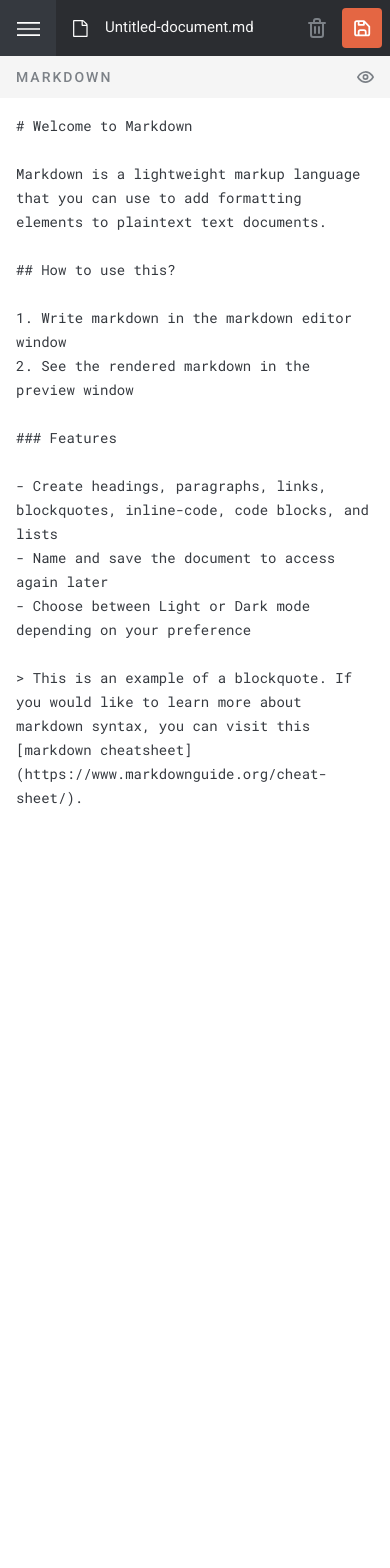
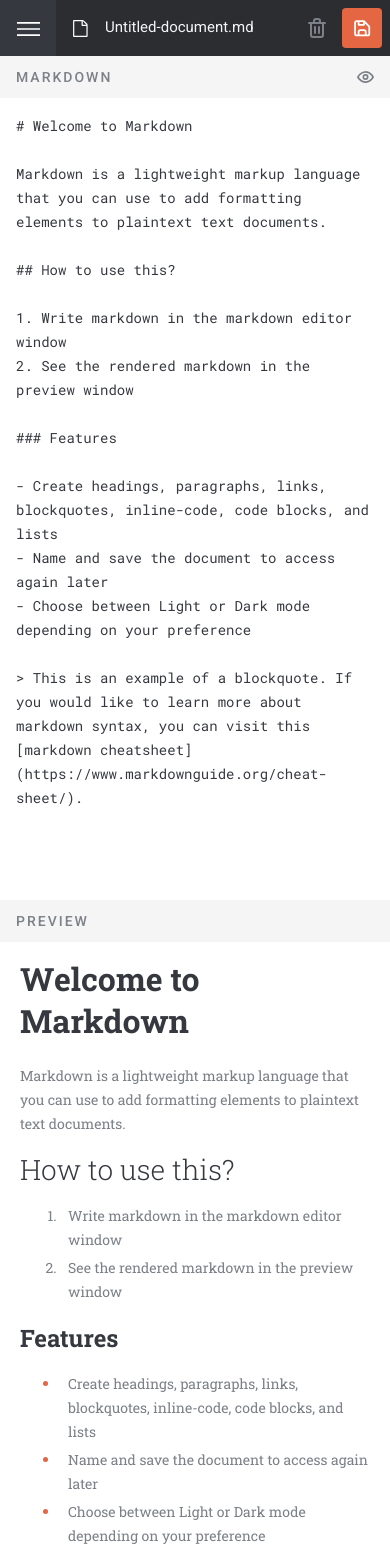
Before and after one commit to Furxx2000/In-browser-markdown-editor, a React (Vite) app: page / in a window 390 px wide. Shown: the top 1568 px of the page. Before the commit the page ends 900 px from the top, so only its background shows below. Built offline with nearby package versions, Linux system fonts and the light colour scheme.

Commit message:
Complete tablet and mobile RWD styling

```diff
--- a/src/components/Layout/MainContent.tsx
+++ b/src/components/Layout/MainContent.tsx
@@ -1,6 +1,7 @@
 import { RefObject, useState } from 'react';
 import Markdown from '../UI/Markdown';
 import Header from './Header';
+import GrayHeader from '../UI/GrayHeader';
 import Preview from '../UI/Preview';
 import Document from '../../helpers/Interface';
 import '../../scss/MainContent.scss';
@@ -28,14 +29,24 @@ function MainContent({
   saveChangedName,
   changeMarkdownContent,
 }: Props) {
-  const [isMarkdown, setIsMarkdown] = useState(true);
+  const [isMarkdownOpen, setIsMarkdown] = useState(true);
+  const [isOnePagePreviewOpen, setOnePagePreview] = useState(false);
+  const mql = window.matchMedia('(max-width: 480px)');
 
   function changeMarkdownStatus() {
-    setIsMarkdown(!isMarkdown);
+    setIsMarkdown(!isMarkdownOpen);
+  }
+
+  function changeOnePagePreviewStatus() {
+    setOnePagePreview(!isOnePagePreviewOpen);
   }
 
   return (
-    <main className={`main-content ${isMenuOpen ? 'is-active' : ''}`}>
+    <main
+      className={`main-content ${isMenuOpen ? 'is-active' : ''} ${
+        isDarkMode ? 'bg-dark-1' : ''
+      }`}
+    >
       <Header
         name={curFile.name}
         isSelected={curFile.isSelected}
@@ -46,19 +57,61 @@ function MainContent({
         onChangeDialogStatus={onChangeDialogStatus}
         saveChangedName={saveChangedName}
       />
-      {isMarkdown ? (
+      {isMarkdownOpen ? (
+        <GrayHeader
+          text='MARKDOWN'
+          icon='icon-show-preview'
+          isDarkMode={isDarkMode}
+          onChangeMarkdownStatus={changeMarkdownStatus}
+        />
+      ) : (
+        <GrayHeader
+          text='PREVIEW'
+          icon='icon-hide-preview'
+          isDarkMode={isDarkMode}
+          onChangeMarkdownStatus={changeMarkdownStatus}
+        />
+      )}
+      {!mql.matches ? (
+        <GrayHeader
+          text='PREVIEW'
+          icon='icon-show-preview'
+          isDarkMode={isDarkMode}
+          changeOnePagePreviewStatus={changeOnePagePreviewStatus}
+        />
+      ) : (
+        ''
+      )}
       <Markdown
         content={curFile.content}
         isDarkMode={isDarkMode}
-          onChangeMarkdownStatus={changeMarkdownStatus}
+        isMarkdownOpen={isMarkdownOpen}
         onChangeMarkdownContent={changeMarkdownContent}
       />
-      ) : (
       <Preview
         content={curFile.content}
         isDarkMode={isDarkMode}
-          onChangeMarkdownStatus={changeMarkdownStatus}
+        isMarkdownOpen={isMarkdownOpen}
       />
+
+      {isOnePagePreviewOpen ? (
+        <div
+          className={`one-page-preview ${
+            isDarkMode ? 'bg-dark-1' : 'bg-white-2'
+          }`}
+        >
+          <GrayHeader
+            text='PREVIEW'
+            icon='icon-hide-preview'
+            isDarkMode={isDarkMode}
+            changeOnePagePreviewStatus={changeOnePagePreviewStatus}
+          />
+          <div className='one-page-preview-content'>
+            <Preview content={curFile.content} isDarkMode={isDarkMode} />
+          </div>
+        </div>
+      ) : (
+        ''
       )}
     </main>
   );
```
Lines whose indentation alone changed are shown as unchanged.
